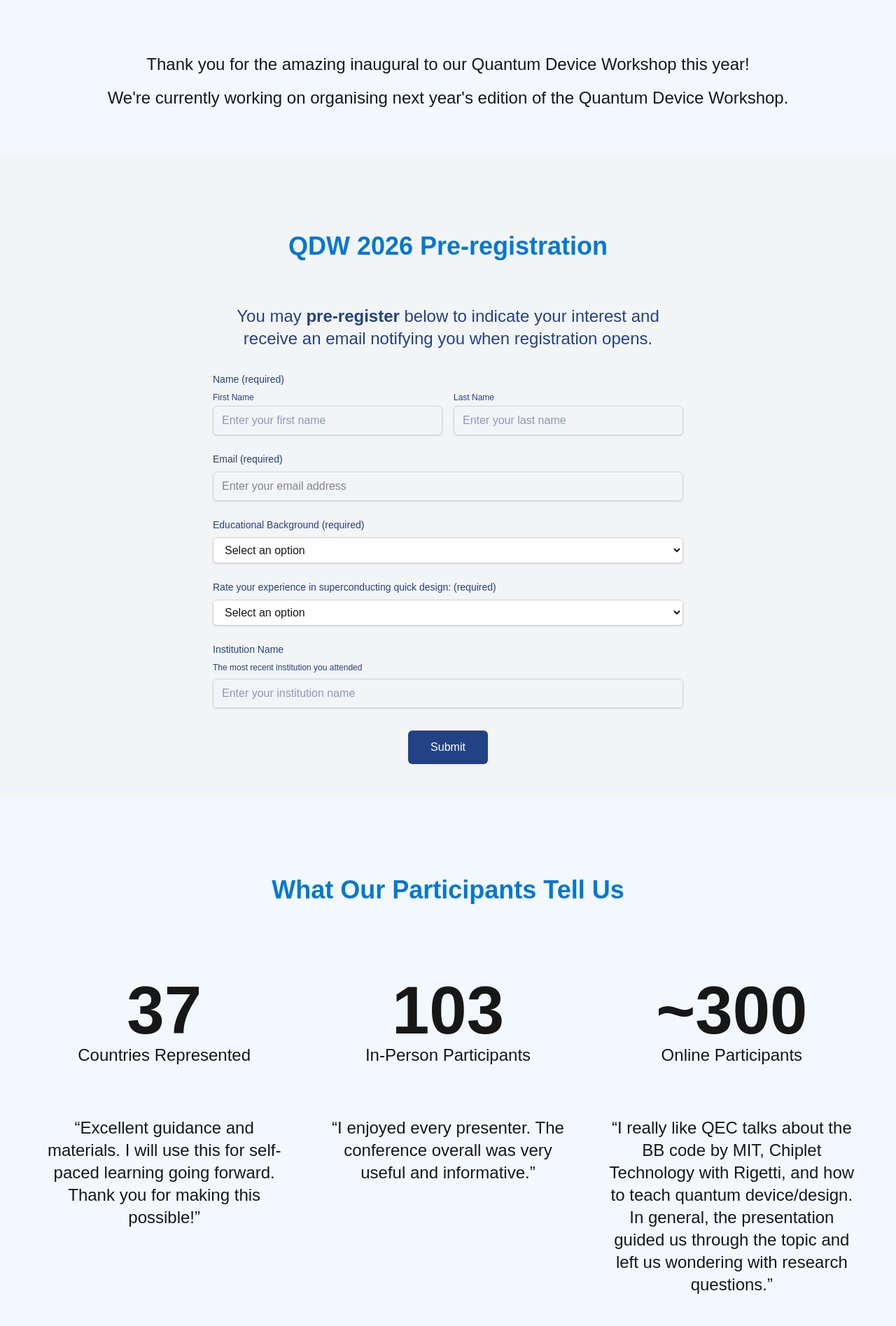
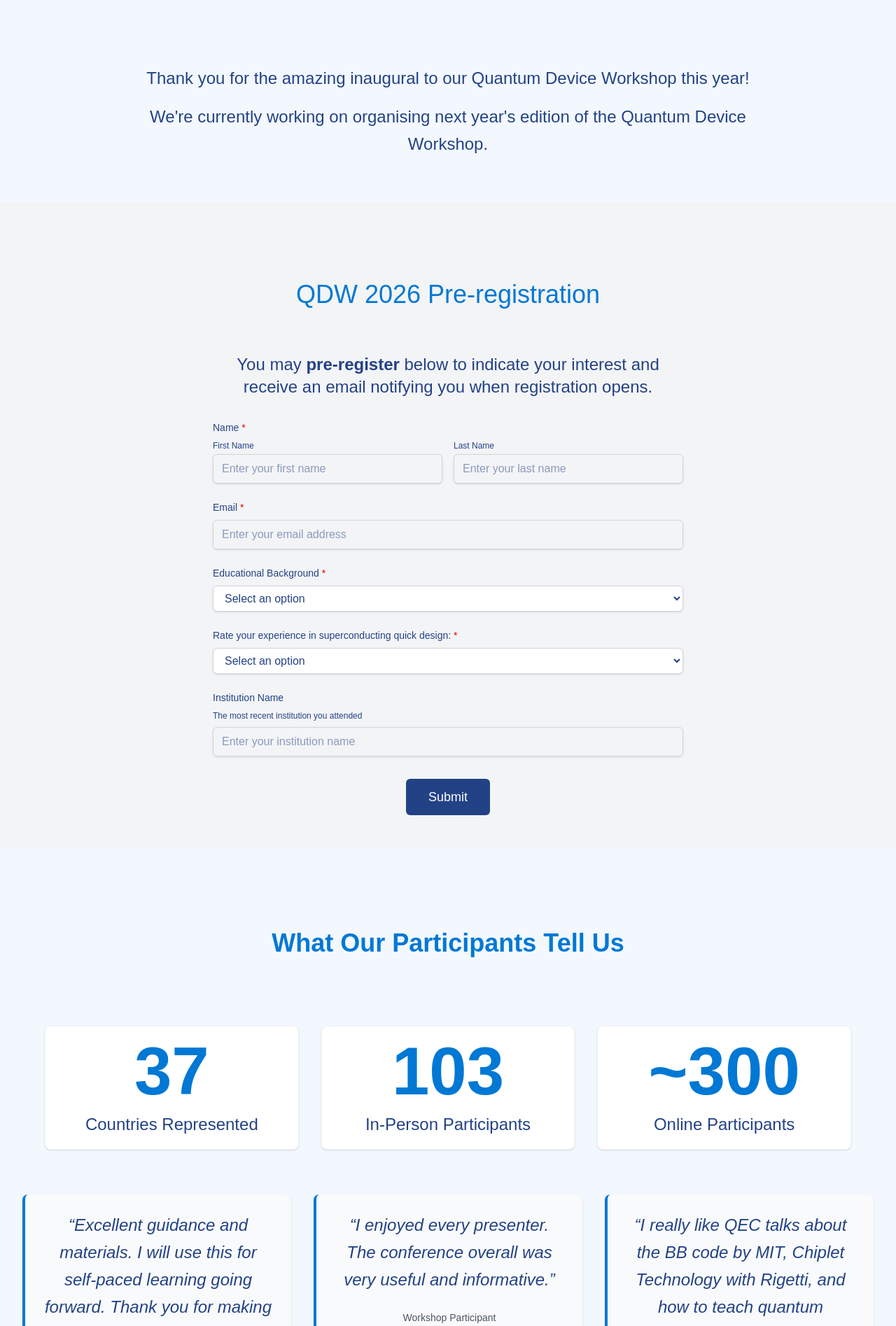
Before and after one commit to qcsa-at-ucla/qcsa, a Next.js app: page /thank-you-page in a window 1280 px wide. Shown: the part 420-2315 px from the top of the page at 70% size. Built offline with nearby package versions, Linux system fonts and the light colour scheme; a web font is replaced by a local one.

Commit message:
made some changes to qdw

```diff
--- a/src/app/Components/PageHead.tsx
+++ b/src/app/Components/PageHead.tsx
@@ -1,15 +1,19 @@
 export default function PageHead(){
     return (
-    <section className='text-center px-4 sm:px-6 lg:px-8'>
-            <div className='text-4xl sm:text-6xl md:text-8xl lg:text-9xl p-16'>
-                <h1 className='text-[#0078d4] font-kantumruy text-8xl'>QDW2026</h1>
-                <h1 className='text-[#ffc845] font-kantumruy text-8xl'>Coming Soon!</h1>
+    <section className='text-center px-4 sm:px-6 lg:px-8' role="banner">
+            <div className='py-8 sm:py-12 md:py-16'>
+                <h1 className='text-[#0078d4] font-kantumruy text-3xl sm:text-4xl md:text-6xl lg:text-8xl mb-4'>
+                    QDW2026
+                </h1>
+                <h2 className='text-[#ffc845] font-kantumruy text-3xl sm:text-4xl md:text-6xl lg:text-8xl'>
+                    Coming Soon!
+                </h2>
             </div>
-            <div className='m-16 flex flex-col items-center space-y-4' >
-                <p className='text-2xl text-center font-kantumruy'>
+            <div className='my-8 sm:my-12 md:my-16 flex flex-col items-center space-y-4 max-w-4xl mx-auto' >
+                <p className='text-lg sm:text-xl md:text-2xl text-center font-kantumruy text-[#234285] leading-relaxed px-4'>
                     Thank you for the amazing inaugural to our Quantum Device Workshop this year!
                 </p>
-                <p className='text-2xl text-center font-kantumruy'>
+                <p className='text-lg sm:text-xl md:text-2xl text-center font-kantumruy text-[#234285] leading-relaxed px-4'>
                     We&apos;re currently working on organising next year&apos;s edition of the Quantum Device Workshop.
                 </p>
             </div>
--- a/src/app/Components/TestimonialsAndStats.tsx
+++ b/src/app/Components/TestimonialsAndStats.tsx
@@ -23,33 +23,54 @@ const stats = [
 
 export default function TestimonialsAndStats(){
     return (
-        <section className='flex flex-col items-center text-center w-full p-12'>
-            <h2 className='text-4xl font-semibold m-16 text-[#0078d4]'>
-                What Our Participants Tell Us
-            </h2>
+        <section className='flex flex-col items-center text-center w-full py-8 sm:py-12 px-4 sm:px-6 lg:px-8'>
+            <header>
+                <h2 className='text-2xl sm:text-3xl md:text-4xl font-semibold my-8 sm:my-12 md:my-16 text-[#0078d4] max-w-4xl mx-auto leading-tight'>
+                    What Our Participants Tell Us
+                </h2>
+            </header>
 
-            <div className='grid gap-8 sm:grid-cols-3 justify-items-center w-full m-6'>
+            {/* Statistics Section */}
+            <div className='grid gap-6 sm:gap-8 grid-cols-1 sm:grid-cols-3 justify-items-center w-full max-w-6xl my-6 sm:my-8' role="region" aria-labelledby="statistics-heading">
+                <h3 id="statistics-heading" className="sr-only">Workshop Statistics</h3>
                 {stats.map((stat, ind) => (
-                    <div key={ind} className='max-w-xl w-full p-4'>
-                       <div className='text-8xl font-bold'>{stat.value}</div>
-                       <div className='text-2xl text-center'>{stat.label}</div>
+                    <div key={ind} className='max-w-xl w-full p-4 bg-white rounded-lg shadow-sm border border-gray-100'>
+                       <div className='text-4xl sm:text-6xl md:text-7xl lg:text-8xl font-bold text-[#0078d4] mb-2' aria-label={`${stat.value} ${stat.label}`}>
+                           {stat.value}
+                       </div>
+                       <div className='text-lg sm:text-xl md:text-2xl text-[#234285] leading-relaxed'>
+                           {stat.label}
+                       </div>
                     </div>
                 ))}
             </div>
 
-            <div className='grid gap-8 sm:grid-cols-3 text-center justify-items-center w-full m-6'>
+            {/* Testimonials Section */}
+            <div className='grid gap-6 sm:gap-8 grid-cols-1 md:grid-cols-2 lg:grid-cols-3 text-center justify-items-center w-full max-w-7xl my-6 sm:my-8' role="region" aria-labelledby="testimonials-heading">
+                <h3 id="testimonials-heading" className="sr-only">Participant Testimonials</h3>
                 {testimonials.map((quote, ind) => (
-                    <blockquote key = {ind} className='max-w-xl w-full text-2xl p-2'>
-                        &ldquo;{quote}&rdquo;
+                    <blockquote
+                        key={ind}
+                        className='max-w-xl w-full text-base sm:text-lg md:text-xl lg:text-2xl p-4 sm:p-6 bg-gray-50 rounded-lg border-l-4 border-[#0078d4] shadow-sm'
+                        cite="Participant feedback"
+                    >
+                        <p className="text-[#234285] leading-relaxed italic">
+                            &ldquo;{quote}&rdquo;
+                        </p>
+                        <footer className="mt-4">
+                            <cite className="text-sm text-gray-600 not-italic">
+                                Workshop Participant
+                            </cite>
+                        </footer>
                     </blockquote>
                 ))}
             </div>
 
-
-
-            <h2 className='text-4xl font-semibold m-16 text-[#0078d4] pt-24'>
-                See you at QDW2026!!
-            </h2>
+            <footer className="mt-12 sm:mt-16 md:mt-24">
+                <h2 className='text-2xl sm:text-3xl md:text-4xl font-semibold text-[#0078d4] max-w-4xl mx-auto leading-tight'>
+                    See you at QDW2026!!
+                </h2>
+            </footer>
         </section>
     );
 }
--- a/src/app/Components/thank-you-page.tsx
+++ b/src/app/Components/thank-you-page.tsx
@@ -54,80 +54,105 @@ export default function ThankYouPage() {
   };
 
   return (
-    <div className="min-h-screen bg-gray-100 py-12 px-4 sm:px-6 lg:px-8">
+    <main className="min-h-screen bg-gray-100 py-6 sm:py-12 px-4 sm:px-6 lg:px-8">
       <div className="max-w-2xl mx-auto">
         {/* Header */}
-        <div className="text-center mb-8">
-            <h2 className='text-4xl font-kantumruy m-16 text-[#0078d4]'>
+        <header className="text-center mb-6 sm:mb-8">
+            <h1 className='text-2xl sm:text-3xl md:text-4xl font-kantumruy m-8 sm:m-16 text-[#0078d4]'>
                 QDW 2026 Pre-registration
-            </h2>
-          <h2 className="text-2xl md:text-1xl font-normal text-[#234285]">
+            </h1>
+          <p className="text-lg sm:text-xl md:text-2xl font-normal text-[#234285] px-2">
             You may <strong>pre-register</strong> below to indicate your interest and receive an email notifying you when registration opens.
-          </h2>
-        </div>
+          </p>
+        </header>
 
         {/* Form */}
-        <form onSubmit={handleSubmit} className="space-y-6">
+        <form
+          onSubmit={handleSubmit}
+          className="space-y-6"
+          aria-labelledby="registration-heading"
+          noValidate
+        >
+          <div className="sr-only">
+            <h2 id="registration-heading">Pre-registration Form</h2>
+          </div>
+
           {/* Name Section */}
-          <div>
-            <label className="block text-sm font-kantumruy text-[#234285] mb-2">
-              Name <span className="font-kantumruy text-[#234285]">(required)</span>
-            </label>
+          <fieldset>
+            <legend className="block text-sm font-kantumruy text-[#234285] mb-2">
+              Name <span className="font-kantumruy text-red-600" aria-label="required">*</span>
+            </legend>
             <div className="grid grid-cols-1 md:grid-cols-2 gap-4">
               <div>
-                <label className="block text-xs font-kantumruy text-[#234285] mb-1">First Name</label>
+                <label htmlFor="firstName" className="block text-xs font-kantumruy text-[#234285] mb-1">
+                  First Name
+                </label>
                 <input
                   type="text"
+                  id="firstName"
                   name="firstName"
                   value={formData.firstName}
                   placeholder='Enter your first name'
                   onChange={handleInputChange}
                   required
-                  className="w-full px-3 py-2 font-kantumruy text-[#234285] border border-gray-300 rounded-md shadow-sm focus:outline-none focus:ring-2 focus:ring-blue-500 focus:border-blue-500"
+                  aria-required="true"
+                  aria-describedby="firstName-error"
+                  className="w-full px-3 py-2 font-kantumruy text-[#234285] border border-gray-300 rounded-md shadow-sm focus:outline-none focus:ring-2 focus:ring-blue-500 focus:border-blue-500 transition-colors"
                 />
               </div>
               <div>
-                <label className="block text-xs font-kantumruy text-[#234285] mb-1">Last Name</label>
+                <label htmlFor="lastName" className="block text-xs font-kantumruy text-[#234285] mb-1">
+                  Last Name
+                </label>
                 <input
                   type="text"
+                  id="lastName"
                   name="lastName"
                   value={formData.lastName}
                   placeholder='Enter your last name'
                   onChange={handleInputChange}
                   required
-                  className="w-full px-3 py-2 border font-kantumruy text-[#234285] border-gray-300 rounded-md shadow-sm focus:outline-none focus:ring-2 focus:ring-blue-500 focus:border-blue-500"
+                  aria-required="true"
+                  aria-describedby="lastName-error"
+                  className="w-full px-3 py-2 border font-kantumruy text-[#234285] border-gray-300 rounded-md shadow-sm focus:outline-none focus:ring-2 focus:ring-blue-500 focus:border-blue-500 transition-colors"
                 />
               </div>
             </div>
-          </div>
+          </fieldset>
 
           {/* Email */}
           <div>
-            <label className="block text-sm font-medium text-gray-700 mb-2">
-              Email <span className="font-kantumruy text-[#234285]">(required)</span>
+            <label htmlFor="email" className="block text-sm font-kantumruy text-[#234285] mb-2">
+              Email <span className="font-kantumruy text-red-600" aria-label="required">*</span>
             </label>
             <input
               type="email"
+              id="email"
               name="email"
               value={formData.email}
               placeholder='Enter your email address'
               onChange={handleInputChange}
               required
-              className="w-full px-3 py-2 border border-gray-300 rounded-md shadow-sm focus:outline-none focus:ring-2 focus:ring-blue-500 focus:border-blue-500"
+              aria-required="true"
+              aria-describedby="email-error"
+              className="w-full px-3 py-2 font-kantumruy text-[#234285] border border-gray-300 rounded-md shadow-sm focus:outline-none focus:ring-2 focus:ring-blue-500 focus:border-blue-500 transition-colors"
             />
           </div>
 
           {/* Educational Background */}
           <div>
-            <label className="block text-sm font-kantumruy text-[#234285] mb-2">
-              Educational Background <span className="font-kantumruy text-[#234285]">(required)</span>
+            <label htmlFor="educationalBackground" className="block text-sm font-kantumruy text-[#234285] mb-2">
+              Educational Background <span className="font-kantumruy text-red-600" aria-label="required">*</span>
             </label>
             <select
+              id="educationalBackground"
               name="educationalBackground"
               value={formData.educationalBackground}
               onChange={handleInputChange}
               required
-              className="w-full px-3 py-2 border border-gray-300 rounded-md shadow-sm focus:outline-none focus:ring-2 focus:ring-blue-500 focus:border-blue-500 bg-white"
+              aria-required="true"
+              aria-describedby="education-error"
+              className="w-full px-3 py-2 font-kantumruy text-[#234285] border border-gray-300 rounded-md shadow-sm focus:outline-none focus:ring-2 focus:ring-blue-500 focus:border-blue-500 bg-white transition-colors"
             >
               <option value="">Select an option</option>
               <option value="high-school">High School</option>
@@ -140,15 +165,18 @@ export default function ThankYouPage() {
 
           {/* Experience Rating */}
           <div>
-            <label className="block text-sm ffont-kantumruy text-[#234285] mb-2">
-              Rate your experience in superconducting quick design: <span className="font-kantumruy text-[#234285]">(required)</span>
+            <label htmlFor="experienceRating" className="block text-sm font-kantumruy text-[#234285] mb-2">
+              Rate your experience in superconducting quick design: <span className="font-kantumruy text-red-600" aria-label="required">*</span>
             </label>
             <select
+              id="experienceRating"
               name="experienceRating"
               value={formData.experienceRating}
               onChange={handleInputChange}
               required
-              className="w-full px-3 py-2 border border-gray-300 rounded-md shadow-sm focus:outline-none focus:ring-2 focus:ring-blue-500 focus:border-blue-500 bg-white"
+              aria-required="true"
+              aria-describedby="experience-error"
+              className="w-full px-3 py-2 font-kantumruy text-[#234285] border border-gray-300 rounded-md shadow-sm focus:outline-none focus:ring-2 focus:ring-blue-500 focus:border-blue-500 bg-white transition-colors"
             >
               <option value="">Select an option</option>
               <option value="beginner">Beginner</option>
@@ -160,47 +188,61 @@ export default function ThankYouPage() {
 
           {/* Institution Name */}
           <div>
-            <label className="block text-sm font-kantumruy text-[#234285] mb-2">
+            <label htmlFor="institutionName" className="block text-sm font-kantumruy text-[#234285] mb-2">
               Institution Name
             </label>
             <p className="text-xs font-kantumruy text-[#234285] mb-2">The most recent institution you attended</p>
             <input
               type="text"
+              id="institutionName"
               name="institutionName"
               value={formData.institutionName}
               onChange={handleInputChange}
               placeholder="Enter your institution name"
-              className="w-full px-3 py-2 font-kantumruy text-[#234285] border border-gray-300 rounded-md shadow-sm focus:outline-none focus:ring-2 focus:ring-blue-500 focus:border-blue-500"
+              className="w-full px-3 py-2 font-kantumruy text-[#234285] border border-gray-300 rounded-md shadow-sm focus:outline-none focus:ring-2 focus:ring-blue-500 focus:border-blue-500 transition-colors"
             />
           </div>
           {/* Submit Message */}
           {submitMessage && (
-            <div className={`text-center p-4 rounded-md font-kantumruy text-[#234285] ${
-              submitMessage.includes('successfully')
-                ? 'bg-green-100 text-green-700 border border-green-300 font-kantumruy text-[#234285]'
-                : 'bg-red-100 text-red-700 border border-red-300 font-kantumruy text-[#234285]'
-            }`}>
+            <div
+              className={`text-center p-4 rounded-md font-kantumruy ${
+                submitMessage.includes('successfully')
+                  ? 'bg-green-100 text-green-800 border border-green-300'
+                  : 'bg-red-100 text-red-800 border border-red-300'
+              }`}
+              role="alert"
+              aria-live="polite"
+              aria-atomic="true"
+            >
               {submitMessage}
             </div>
           )}
 
           {/* Submit Button */}
-          <div className="flex justify-center pt-2 font-kantumruy text-[#234285]">
+          <div className="flex justify-center pt-2">
             <button
               type="submit"
               disabled={isSubmitting}
-              className={`font-kantumruy bg-[#234285] text-[#234285] py-3 px-8 rounded-md transition-colors duration-200 focus:outline-none focus:ring-2 focus:ring-blue-500 focus:ring-offset-2 ${
+              aria-describedby={isSubmitting ? "submitting-status" : undefined}
+              className={`font-kantumruy py-3 px-6 sm:px-8 text-base sm:text-lg rounded-md transition-all duration-200 focus:outline-none focus:ring-2 focus:ring-blue-500 focus:ring-offset-2 min-w-[120px] ${
                 isSubmitting
-                  ? 'bg-gray-400 cursor-not-allowed text-white'
-                  : 'bg-[#234285] hover:bg-blue-700 text-white'
+                  ? 'bg-gray-400 cursor-not-allowed text-gray-700'
+                  : 'bg-[#234285] hover:bg-blue-700 text-white hover:shadow-lg transform hover:-translate-y-0.5'
               }`}
             >
-              {isSubmitting ? 'Submitting...' : 'Submit'}
+              {isSubmitting ? (
+                <>
+                  <span className="sr-only" id="submitting-status">Form is being submitted</span>
+                  <span aria-hidden="true">Submitting...</span>
+                </>
+              ) : (
+                'Submit'
+              )}
             </button>
           </div>
         </form>
       </div>
-    </div>
+    </main>
   );
 
 
```
